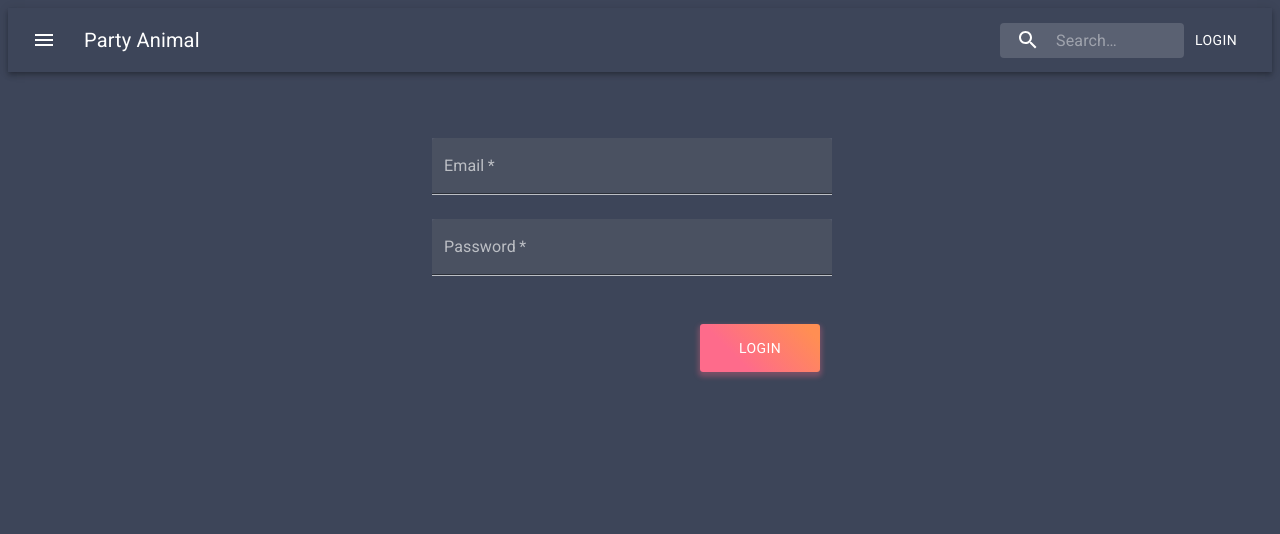
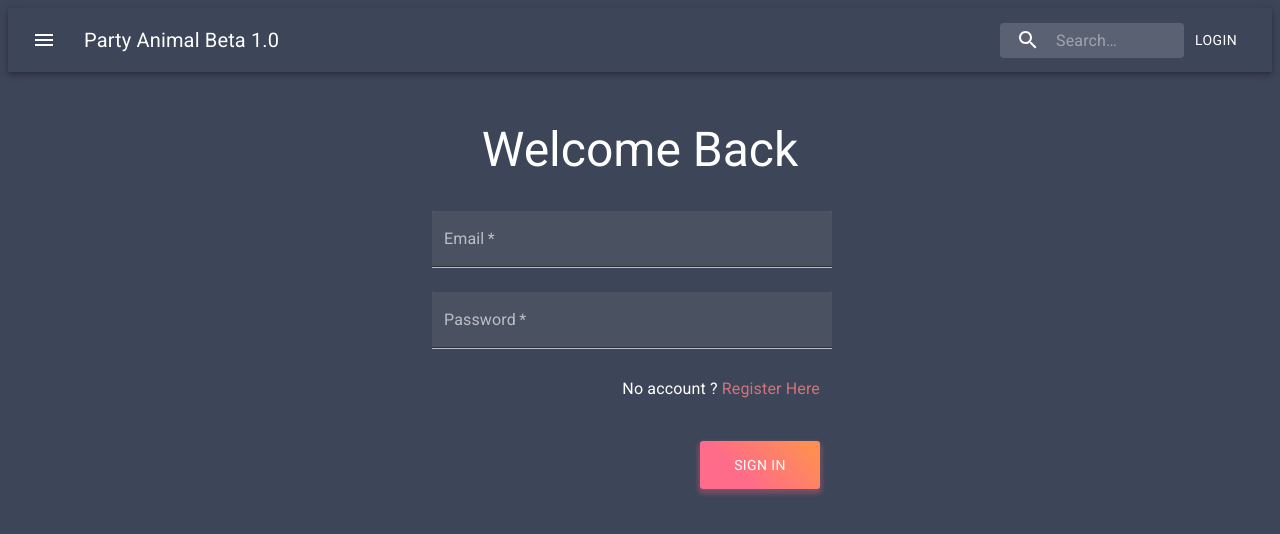
Before and after one commit to Aidanwang0309/eventsmanager, a React (Create React App) app in the folder client/: page /login in a window 1280 px wide. Shown: the top 534 px of the page. Built offline with nearby package versions, Linux system fonts and the light colour scheme.

Commit message:
authentication added & Theme changing

```diff
--- a/client/src/components/auth/Login.js
+++ b/client/src/components/auth/Login.js
@@ -4,9 +4,10 @@ import { makeStyles } from "@material-ui/core/styles";
 import Themebutton from "../layout/Themebutton";
 import { createMuiTheme } from "@material-ui/core/styles";
 import { ThemeProvider } from "@material-ui/styles";
-
+import { Typography } from "@material-ui/core";
 import AuthContext from "../../context/auth/authContext";
 import AlertContext from "../../context/alert/alertContext";
+import { Link } from "react-router-dom";
 
 const Login = props => {
   const authContext = useContext(AuthContext);
@@ -51,6 +52,14 @@ const Login = props => {
 
   return (
     <ThemeProvider theme={theme}>
+      <Typography
+        align="center"
+        variant="h3"
+        style={{ color: "white" }}
+        gutterBottom
+      >
+        Welcome Back
+      </Typography>
       <form onSubmit={onSubmit} className={classes.container} noValidate>
         <TextField
           id="standard-email-input"
@@ -81,7 +90,14 @@ const Login = props => {
           required
           onChange={onChange}
         />
-        <Themebutton content="Login" type="submit" value="Register" />
+        <Typography className={classes.typography}>
+          No account ?
+          <Link className={classes.link} to="/register">
+            {" "}
+            Register Here{" "}
+          </Link>
+        </Typography>
+        <Themebutton content="SIGN IN" type="submit" value="Register" />
       </form>
     </ThemeProvider>
   );
@@ -132,6 +148,15 @@ const useStyles = makeStyles(theme => ({
     "&$focused": {
       backgroundColor: "# f0f0f0"
     }
+  },
+  typography: {
+    color: "white",
+    margin: "20px 20px 0px 0px"
+  },
+
+  link: {
+    textDecoration: "none",
+    color: "#ff8383c2"
   }
 }));
 
--- a/client/src/components/auth/Register.js
+++ b/client/src/components/auth/Register.js
@@ -1,7 +1,8 @@
-import React, { useState, useContext, useEffect } from "react";
+import React, { useState, useContext, useEffect, Fragment } from "react";
 import TextField from "@material-ui/core/TextField";
 import { makeStyles } from "@material-ui/core/styles";
 import Themebutton from "../layout/Themebutton";
+import { Typography } from "@material-ui/core";
 
 import AuthContext from "../../context/auth/authContext";
 import AlertContext from "../../context/alert/alertContext";
@@ -54,6 +55,15 @@ const Register = props => {
   };
 
   return (
+    <Fragment>
+      <Typography
+        align="center"
+        variant="h3"
+        style={{ color: "white" }}
+        gutterBottom
+      >
+        Create Account!
+      </Typography>
       <form onSubmit={onSubmit} className={classes.container} noValidate>
         <TextField
           id="standard-name"
@@ -113,9 +123,10 @@ const Register = props => {
           required
           onChange={onChange}
         />
-      <Themebutton content="Register" type="submit" value="Register" />
+        <Themebutton content="SIGN UP" type="submit" value="Register" />
         <Alert />
       </form>
+    </Fragment>
   );
 };
 
--- a/client/src/components/layout/Navbar.js
+++ b/client/src/components/layout/Navbar.js
@@ -53,7 +53,7 @@ const Navbar = ({ title, icon }) => {
           <MenuIcon />
         </IconButton>
         <Typography className={classes.title} variant="h6" noWrap>
-          Party Animal
+          Party Animal Beta 1.0
         </Typography>
         <EventFilter />
 
```
Lines whose indentation alone changed are shown as unchanged.
